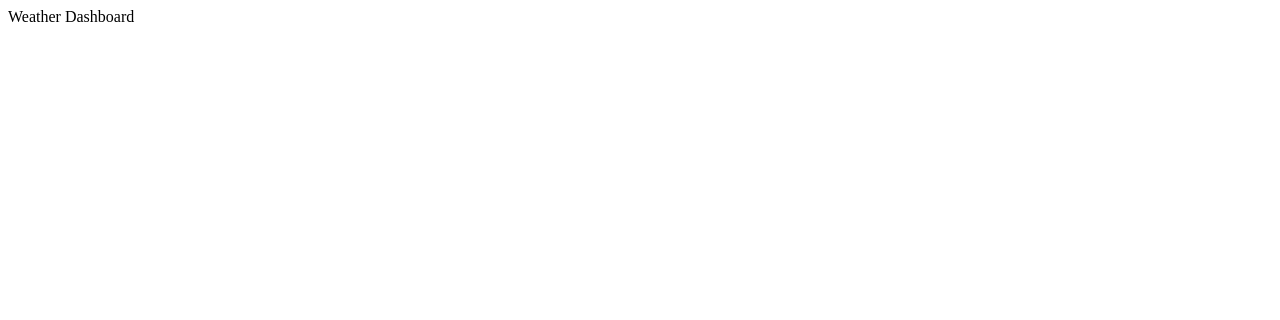
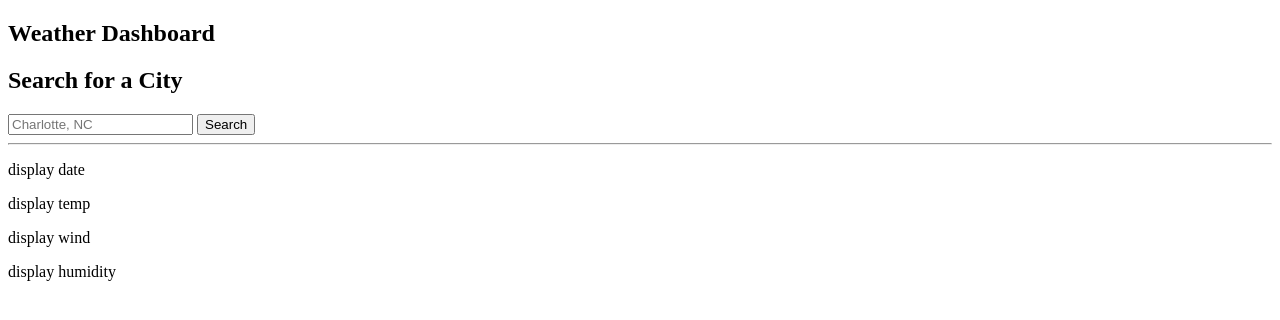
Before and after one commit to T-hash-ux/Weather-Dashboard-06, a plain HTML site: page assets/indext.html in a window 1280 px wide. Drawn offline with Linux system fonts and the light colour scheme.

Commit message:
set up search and weather card section for html.

```diff
--- a/assets/indext.html
+++ b/assets/indext.html
@@ -7,10 +7,37 @@
     <title>Weather Dashboard App</title>
 </head>
 
-<section>
-    <header class="header">Weather Dashboard</header>
-</section>
 <body>
+    <section>
+        <h1 class="header">Weather Dashboard</h1>
+    </section>
 
+    <section class="main">
+        <div class="sideBox">
+            <h1>Search for a City</h1>
+            <div class="search-box">
+                <input id="search-city" type="text" placeholder="Charlotte, NC" />
+                <button class="searchBtn" id="searchButton">Search</button>
+                <hr class="horizLine" />
+                <div id="previous-search"></div>
+            </div>
+        </div>
+    </section>
+
+    <div class="mainBox">
+
+        <p>display date</p>
+        <p>display temp</p>
+        <p>display wind</p>
+        <p>display humidity</p>
+
+    <div class="forecast"></div>
+
+    <div class="5-day">
+
+
+    </div>
+    </div>
+  <script src="./script.js"></script>
 </body>
 </html>
```
